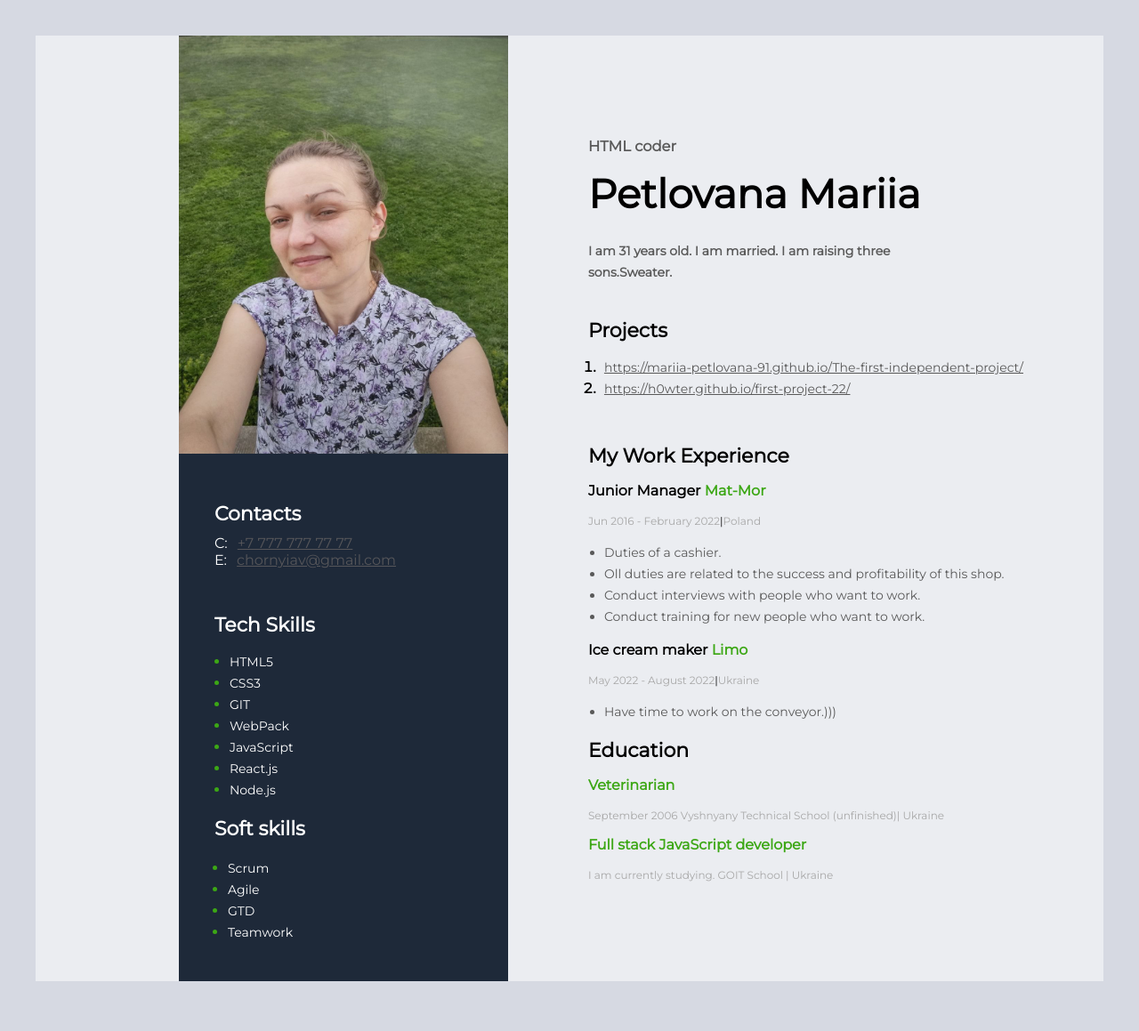
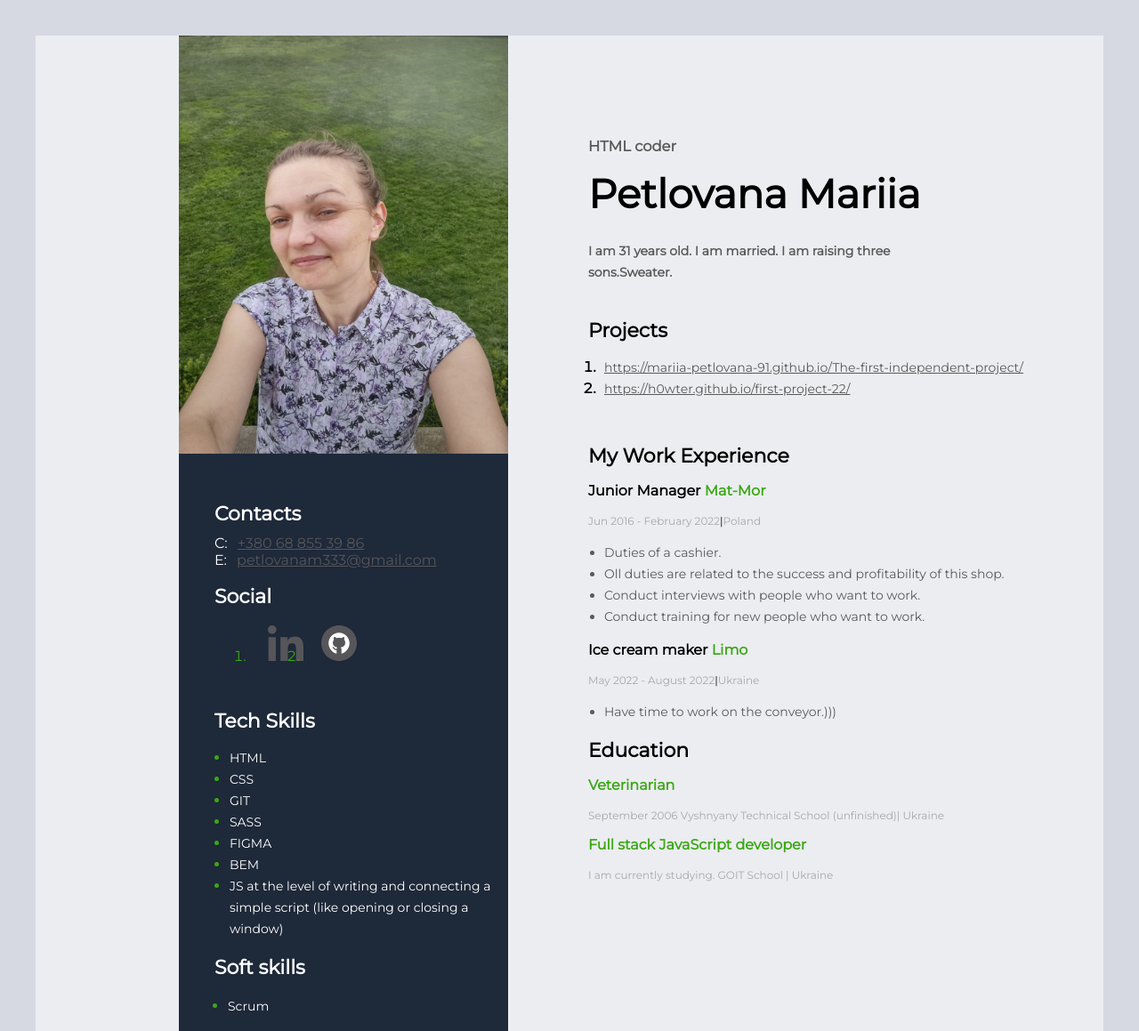
Before and after one commit to Mariia-Petlovana-91/my-resume, a plain HTML site: page index.html in a window 1280 px wide. Shown: the whole page at 89% size. Drawn offline with Linux system fonts and the light colour scheme.

Commit message:
work with sidebar

```diff
--- a/css/style.css
+++ b/css/style.css
@@ -253,3 +253,15 @@
     .Soft-skils-list {
         padding: 0 0 0 15px
     }
+    .social_link{
+
+        fill:#56565a;
+    }
+    .social{
+        display: flex;
+        flex-direction: row;
+
+    }
+    .soc{
+      margin-left: 20px;
+    }
--- a/index.html
+++ b/index.html
@@ -29,13 +29,13 @@
                 <ol class="My-projects-list">
                     <li class="My-projects-item">
                         <span class="My-projecs-text">
-                          <a href="https://mariia-petlovana-91.github.io/The-first-independent-project/" class="My-projects-link">https://mariia-petlovana-91.github.io/The-first-independent-project/</a>
+                          <a href="https://mariia-petlovana-91.github.io/The-first-independent-project/"  target="_blank" rel="noreferrer noopener" class="My-projects-link">https://mariia-petlovana-91.github.io/The-first-independent-project/</a>
 
                         </span>
                     </li>
                     <li class="My-projects-item">
                         <span class="My-projecs-text">
-                            <a href="https://h0wter.github.io/first-project-22/" class="My-projects-link" >https://h0wter.github.io/first-project-22/</a>
+                            <a href="https://h0wter.github.io/first-project-22/"  target="_blank" rel="noreferrer noopener" class="My-projects-link" >https://h0wter.github.io/first-project-22/</a>
                     </li>
                 </ol>
             </div>
@@ -81,25 +81,45 @@
                 <h2 class="Sidebar-title ">Contacts</h2>
                 <div>
                     <span class="Contacts-section-type ">C:</span>
-                    <a class="Contacts-section-link " href="tel:+77777777777 ">+7 777 777 77 77</a>
+                    <a class="Contacts-section-link " target="_blank" rel="noreferrer noopener" href="tel:+380 68 855 39 86">+380 68 855 39 86</a>
                 </div>
                 <div>
                     <SPAN class="Contacts-section-type ">E:</SPAN>
-                    <a class="Contacts-section-link " href=" mailto:chornyiav@gmail.com>"> chornyiav@gmail.com</a>
+                    <a class="Contacts-section-link " target="_blank" rel="noreferrer noopener" href=" mailto:petlovanam333@gmail.com">petlovanam333@gmail.com</a>
                 </div>
             </div>
 
+            <div class=" Soft-skills-selection ">
+                <h2 class="Soft-skills-title">Social</h2>
+                <ol class="social">
+                    <li class="Soft-skills-item ">
+                        <a class="soc" href=""
+                        target="_blank" rel="noreferrer noopener">
+                           <svg class="social_link" width="40px" height="40px">
+                               <use href="/img/icons.svg#icon-linkedin"></use>
+                           </svg>
+                       </a></li>
+                    <li class="Soft-skills-item ">
+                        <a class="soc" href="https://github.com/Mariia-Petlovana-91"
+                        target="_blank" rel="noreferrer noopener">
+                           <svg class="social_link" width="40px" height="40px">
+                               <use href="/img/icons.svg#icon-github"></use>
+                           </svg>
+                       </a></li>
+
+                </ol>
+            </div>
             <!--Tech skills selection-->
             <div class="Tech-skills-selection">
                 <h2 class="Sidebar-title">Tech Skills</h2>
                 <ul class="Tech-skills-list">
-                    <li class="Tech-skills-item"><span class="Tech-skills-text"> HTML5</span></li>
-                    <li class="Tech-skills-item"><span class="Tech-skills-text">CSS3</span></li>
+                    <li class="Tech-skills-item"><span class="Tech-skills-text"> HTML</span></li>
+                    <li class="Tech-skills-item"><span class="Tech-skills-text">CSS</span></li>
                     <li class="Tech-skills-item "><span class="Tech-skills-text">GIT</span></li>
-                    <li class="Tech-skills-item "><span class="Tech-skills-text"> WebPack</span></li>
-                    <li class="Tech-skills-item "><span class="Tech-skills-text">JavaScript</span></li>
-                    <li class="Tech-skills-item "><span class="Tech-skills-text">React.js</span> </li>
-                    <li class="Tech-skills-item "><span class="Tech-skills-text">Node.js</span></li>
+                    <li class="Tech-skills-item "><span class="Tech-skills-text">SASS</span></li>
+                    <li class="Tech-skills-item "><span class="Tech-skills-text">FIGMA</span></li>
+                    <li class="Tech-skills-item "><span class="Tech-skills-text">BEM</span> </li>
+                    <li class="Tech-skills-item "><span class="Tech-skills-text">JS at the level of writing and connecting a simple script (like opening or closing a window)</span></li>
                 </ul>
             </div>
             <!--Soft skills selection-->
@@ -107,11 +127,10 @@
                 <h2 class="Soft-skills-title">Soft skills</h2>
                 <ul class="Soft-skils-list">
                     <li class="Soft-skills-item "><span class="Soft-skills-text">Scrum</span></li>
-                    <li class="Soft-skills-item"><span class="Soft-skills-text">Agile</span></li>
-                    <li class="Soft-skills-item "><span class="Soft-skills-text">GTD</span></li>
-                    <li class="Soft-skills-item"><span class="Soft-skills-text">Teamwork</span></li>
+
                 </ul>
             </div>
+
         </aside>
     </div>
 </body>
```
Also changed, not shown: img/icons.svg (added).
